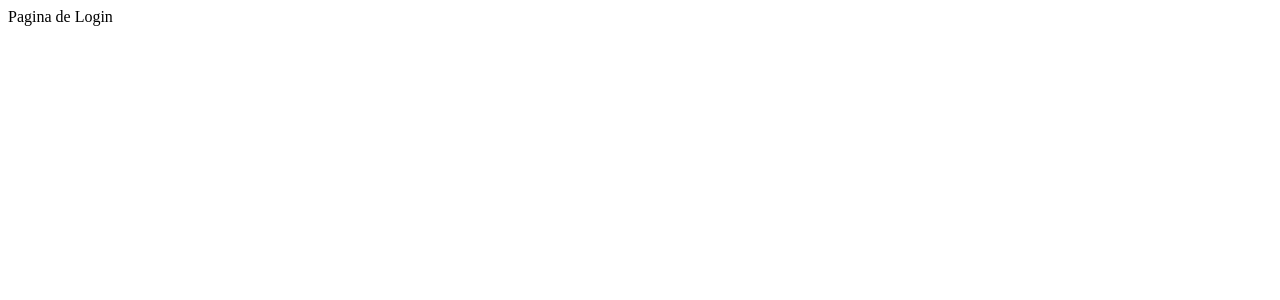
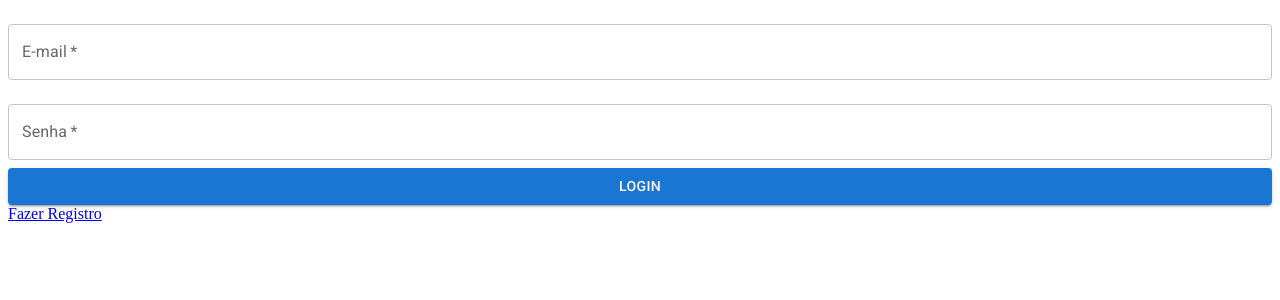
Before and after one commit to pedrofdnn/testefinal, a React (Create React App) app: page / in a window 1280 px wide. Shown: the top 300 px of the page. Built offline with nearby package versions, Linux system fonts and the light colour scheme.

Commit message:
Criação do botão
Criação do botão

```diff
--- a/package.json
+++ b/package.json
@@ -5,6 +5,7 @@
   "dependencies": {
     "@emotion/react": "^11.8.2",
     "@emotion/styled": "^11.8.1",
+    "@material-ui/core": "^4.12.3",
     "@mui/icons-material": "^5.5.1",
     "@mui/material": "^5.5.1",
     "@testing-library/jest-dom": "^5.14.1",
--- a/public/index.html
+++ b/public/index.html
@@ -1,5 +1,5 @@
 <!DOCTYPE html>
-<html lang="en">
+<html lang="en,pt">
 
 <head>
   <meta charset="utf-8" />
--- a/src/App.js
+++ b/src/App.js
@@ -1,9 +1,10 @@
 import { Router } from "./Router/Router";
+
 
 export default function App() {
   return (
-    <div>
-      <Router />
-    </div>
+    <>
+      < Router />
+    </>
   )
 };
--- a/src/Pages/LoginPage/index.js
+++ b/src/Pages/LoginPage/index.js
@@ -1,7 +1,50 @@
+import * as React from 'react';
+//import Box from '@mui/material/Box';
+import TextField from '@mui/material/TextField';
+import { Button } from '@mui/material';
+import { Box } from './styled'
+
+
+
 export function LoginPage() {
+
     return (
         <div>
-            Pagina de Login
+
+            <TextField
+                name={"email"}
+                //value={form.email}
+                //onChange={onChange}
+                label={"E-mail"}
+                variant={"outlined"}
+                fullWidth
+                margin={"normal"}
+                required
+                type={"email"}
+            />
+
+            <TextField
+                name={"password"}
+                //value={form.password}
+                //onChange={onChange}
+                label={"Senha"}
+                variant={"outlined"}
+                fullWidth
+                margin={"normal"}
+                required
+                type={"password"}
+            />
+
+            <Button
+                type={"submit"}
+                fullWidth
+                variant={"contained"}>
+                Login
+
+            </Button>
+
+            <a href='./newUsers'>Fazer Registro</a>
+
         </div>
-    )
+    );
 }
--- a/src/Pages/LoginPage/styled.js
+++ b/src/Pages/LoginPage/styled.js
@@ -0,0 +1,19 @@
+import styled from 'styled-components'
+
+export const Box = styled.div`
+  display: flex;
+  flex-direction: column;
+  align-items: center;
+  width: 100vw;
+  margin-top: 10vh;
+  backgroud: gray;
+
+`
+export const TextField = styled.div`
+  display: flex;
+  flex-direction: column;
+  width: 80vw;
+  max-width: 450px;
+  align-items: center;
+  margin-bottom: 20px;
+`
--- /dev/null
+++ b/src/Services/API.js
@@ -0,0 +1 @@
+export const BASE_URL = "https://animechan.vercel.app/api"
--- a/src/index.js
+++ b/src/index.js
@@ -3,6 +3,7 @@ import ReactDOM from 'react-dom';
 import App from './App';
 
 ReactDOM.render(
+
   <React.StrictMode>
     <App />
   </React.StrictMode>,
```
Also changed, not shown: src/Router/Coordinator.js (added, +11 -0 lines), 1 other file (tests, documents, lock files or other folders).
